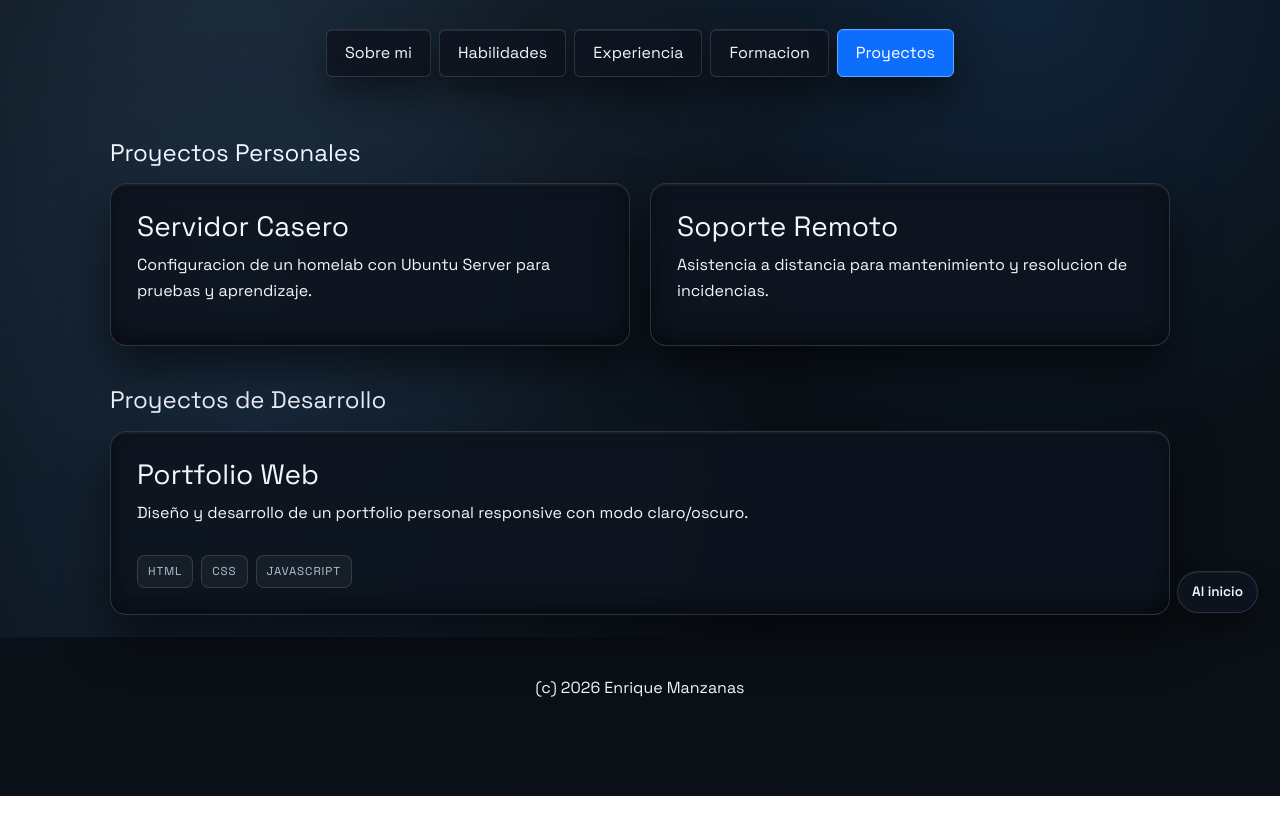
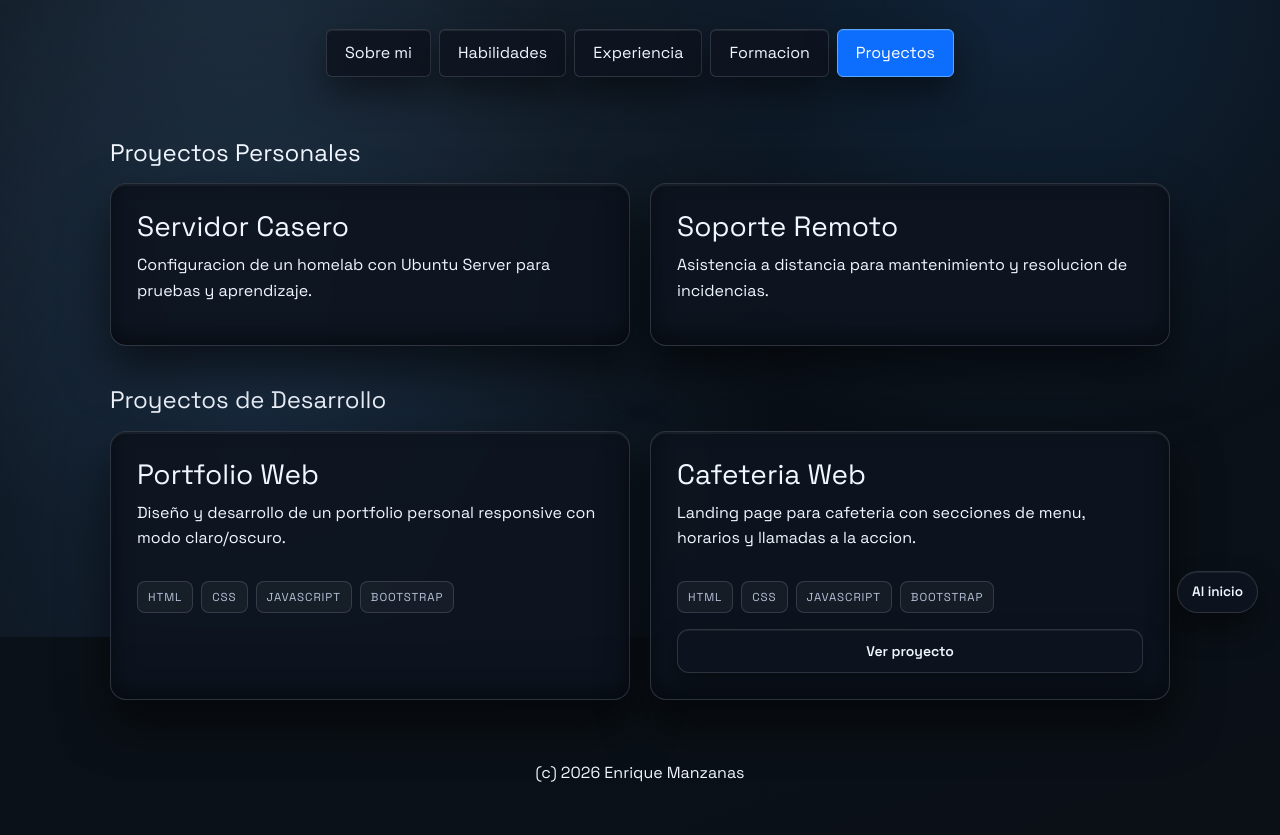
Before and after one commit to Enr1qveDev/Portfolio, a website: page proyectos.html in a window 1280 px wide. Shown: the part 163-998 px from the top of the page. Before the commit the page ends 959 px from the top, so only its background shows below. Drawn offline with nearby package versions, Linux system fonts and the light colour scheme.

Commit message:
añadir Bootstrap a etiquetas de proyectos

```diff
--- a/proyectos.html
+++ b/proyectos.html
@@ -66,8 +66,26 @@
             <span class="tag-pill">HTML</span>
             <span class="tag-pill">CSS</span>
             <span class="tag-pill">JavaScript</span>
+            <span class="tag-pill">Bootstrap</span>
           </div>
         </article>
+        <article class="card">
+          <h3 data-lang-es="Cafeteria Web" data-lang-en="Cafe Website">Cafeteria Web</h3>
+          <p data-lang-es="Landing page para cafeteria con secciones de menu, horarios y llamadas a la accion."
+             data-lang-en="Cafe landing page with menu, opening hours, and clear calls to action.">
+            Landing page para cafeteria con secciones de menu, horarios y llamadas a la accion.
+          </p>
+          <div class="tag-row">
+            <span class="tag-pill">HTML</span>
+            <span class="tag-pill">CSS</span>
+            <span class="tag-pill">JavaScript</span>
+            <span class="tag-pill">Bootstrap</span>
+          </div>
+          <a class="contact-btn btn btn-outline-primary btn-sm mt-3" href="https://enr1qvedev.github.io/Cafeteria-Web/" target="_blank" rel="noopener" data-lang-es="Ver proyecto" data-lang-en="View project">
+            Ver proyecto
+          </a>
+        </article>
+      </div>
     </section>
   </main>
 
```
